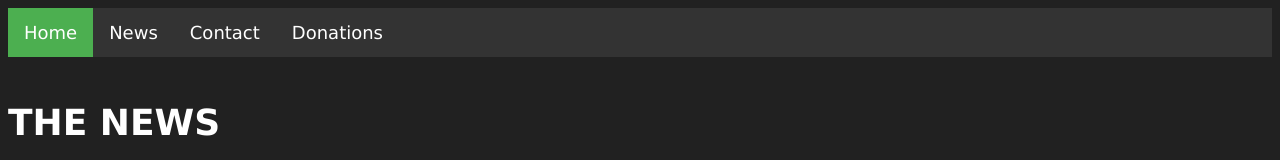
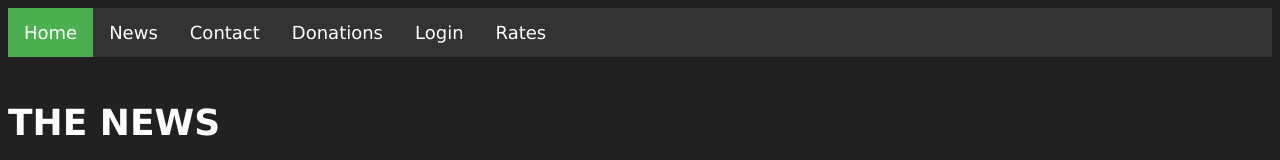
Before and after one commit to Mineblaster034/Shitstuff-site-w-EaglyXD, a plain HTML site: page news.html in a window 1280 px wide. Shown: the top 160 px of the page. Drawn offline with Linux system fonts and the light colour scheme.

Commit message:
Update news.html

```diff
--- a/news.html
+++ b/news.html
@@ -45,6 +45,8 @@
             <li><a href="news.html">News</a></li>
             <li><a href="contact.html">Contact</a></li>
             <li><a href="donations.html">Donations</a> </li>
+            <li><a href="login.html">Login</a> </li>
+      <li><a href="Rates.html">Rates</a></li>
         </ul>
         <br>
         <H1> THE NEWS </H1>
```
